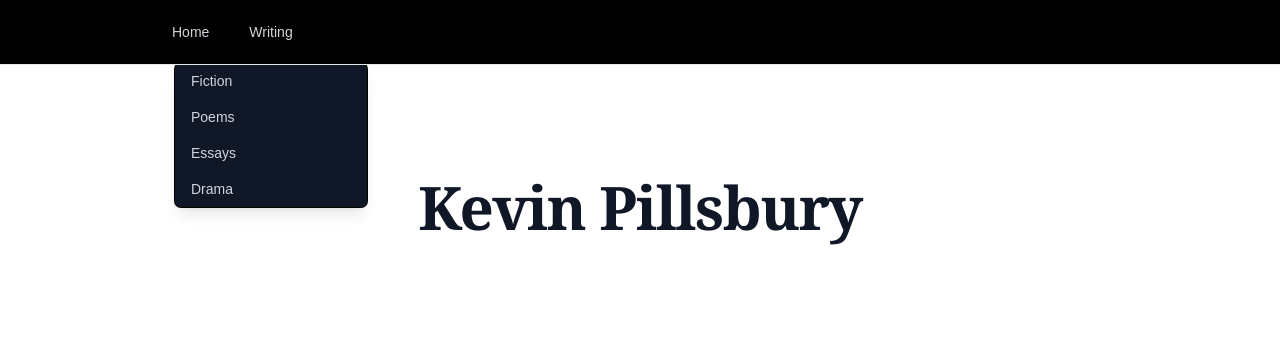
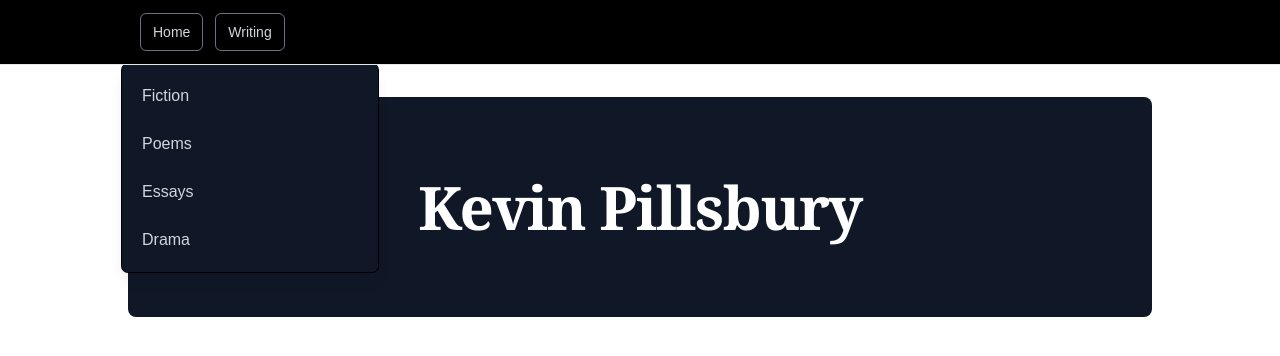
Before and after one commit to kevinpillsbury/kevin-pillsbury-website, a Next.js app: page / in a window 1280 px wide. Both pictures are taken after a click on the button "Writing". Shown: the top 356 px of the page. Built offline with nearby package versions, Linux system fonts and the light colour scheme.

Commit message:
Update UI

```diff
--- a/src/app/[genre]/page.tsx
+++ b/src/app/[genre]/page.tsx
@@ -67,8 +67,8 @@ export default async function GenrePage({ params }: GenrePageProps) {
   // but generateStaticParams helps limit valid genre routes.
 
   return (
-    <div>
-      <h1 className="text-3xl font-bold mb-8 capitalize">{formattedGenre}</h1>
+    <div className="w-full">
+      <h1 className="text-3xl font-bold mb-8 capitalize text-left">{formattedGenre}</h1>
       <GenreView compositions={compositions} />
     </div>
   );
--- a/src/app/page.tsx
+++ b/src/app/page.tsx
@@ -1,8 +1,8 @@
 export default function Home() {
   return (
-    <div className="flex flex-col items-center justify-center text-center py-20">
+    <div className="flex flex-col items-center justify-center text-center py-20 -mx-4 sm:-mx-6 lg:-mx-8 px-4 sm:px-6 lg:px-8 bg-gray-900 rounded-lg">
       <div className="max-w-2xl">
-        <h1 className="text-4xl font-bold tracking-tight text-gray-900 sm:text-6xl font-serif">
+        <h1 className="text-4xl font-bold tracking-tight text-white sm:text-6xl font-serif">
           Kevin Pillsbury
         </h1>
       </div>
--- a/src/components/GenreView.tsx
+++ b/src/components/GenreView.tsx
@@ -32,19 +32,19 @@ export default function GenreView({ compositions }: GenreViewProps) {
   }
 
   return (
-    <div className="grid grid-cols-1 md:grid-cols-3 gap-8">
-      {/* Left Column (Sidebar) */}
-      <aside className="md:col-span-1 md:border-r md:pr-6">
-        <h2 className="text-xl font-semibold mb-4 sr-only md:not-sr-only">Titles</h2>
+    <div className="grid grid-cols-1 md:grid-cols-[minmax(0,200px)_1fr_1fr] gap-8">
+      {/* Left Column (Sticky titles) */}
+      <aside className="md:sticky md:top-20 md:self-start md:max-h-[calc(100vh-6rem)] md:overflow-y-auto">
+        <h2 className="text-xl font-semibold mb-4 sr-only md:not-sr-only text-gray-900">Compositions</h2>
         <ul className="space-y-2">
           {compositions.map((composition) => (
             <li key={composition.id}>
               <button
                 onClick={() => handleSelectComposition(composition.id)}
-                className={`w-full text-left px-4 py-2 rounded-md text-sm transition-colors ${
+                className={`w-full text-left px-4 py-2 rounded-md text-sm transition-colors border ${
                   selectedCompositionId === composition.id
-                    ? 'bg-gray-200 text-gray-900 font-semibold'
-                    : 'text-gray-600 hover:bg-gray-100'
+                    ? 'bg-gray-200 text-gray-900 font-semibold border-gray-400'
+                    : 'text-gray-600 hover:bg-gray-100 border-transparent'
                 }`}
               >
                 {composition.title}
@@ -54,19 +54,24 @@ export default function GenreView({ compositions }: GenreViewProps) {
         </ul>
       </aside>
 
-      {/* Right Column (Content Area) */}
-      <main className="md:col-span-2">
+      {/* Center Column (Content horizontally centered) */}
+      <main className="flex justify-center">
+        <div className="w-full max-w-2xl">
           {selectedComposition ? (
-          <article className="prose prose-lg max-w-none">
-            <h3 className="text-2xl font-bold text-gray-800">{selectedComposition.title}</h3>
-            <p className="text-gray-700 whitespace-pre-line">{selectedComposition.content}</p>
+            <article className="prose prose-lg max-w-none prose-invert bg-gray-900 text-white rounded-lg p-6 sm:p-8">
+              <h3 className="text-2xl font-bold text-white">{selectedComposition.title}</h3>
+              <p className="text-white whitespace-pre-line">{selectedComposition.content}</p>
             </article>
           ) : (
-          <div className="flex items-center justify-center h-full min-h-[200px] text-gray-400">
+            <div className="flex items-center justify-center min-h-[200px] text-gray-400">
               <p>Select a title from the list to read.</p>
             </div>
           )}
+        </div>
       </main>
+
+      {/* Right Column – empty, reserved for later */}
+      <div className="hidden md:block" aria-hidden="true" />
     </div>
   );
 }
--- a/src/components/Navbar.tsx
+++ b/src/components/Navbar.tsx
@@ -7,30 +7,30 @@ import * as DropdownMenu from "@radix-ui/react-dropdown-menu";
 const Navbar = () => {
   return (
     <nav className="sticky top-0 z-50 bg-black border-b border-gray-200">
-      <div className="max-w-5xl mx-auto px-4 sm:px-6 lg:px-8">
+      <div className="max-w-5xl mx-auto pl-2 pr-4 sm:pl-2 sm:pr-6 lg:pl-3 lg:pr-8">
         <div className="flex items-center justify-start h-16">
-          <div className="flex items-center space-x-4">
+          <div className="flex items-center gap-3">
             <Link
               href="/"
-              className="px-3 py-2 rounded-md text-sm font-medium text-gray-300 hover:bg-gray-800 hover:text-white"
+              className="px-3 py-2 rounded-md text-sm font-medium text-gray-300 hover:bg-gray-800 hover:text-white border border-gray-500 focus:outline-none"
             >
               Home
             </Link>
             <DropdownMenu.Root>
               <DropdownMenu.Trigger asChild>
-                <button className="px-3 py-2 rounded-md text-sm font-medium text-gray-300 hover:bg-gray-800 hover:text-white focus:outline-none">
+                <button className="px-3 py-2 rounded-md text-sm font-medium text-gray-300 hover:bg-gray-800 hover:text-white border border-gray-500 focus:outline-none">
                   <span>Writing</span>
                 </button>
               </DropdownMenu.Trigger>
               <DropdownMenu.Portal>
                 <DropdownMenu.Content
-                  className="mt-2 w-48 bg-gray-900 rounded-md shadow-lg ring-1 ring-black ring-opacity-5 focus:outline-none"
+                  className="mt-2 w-64 min-w-[16rem] bg-gray-900 rounded-md shadow-lg ring-1 ring-black ring-opacity-5 focus:outline-none py-2"
                   sideOffset={5}
                 >
                   <DropdownMenu.Item asChild>
                     <Link
                       href="/fiction"
-                      className="block px-4 py-2 text-sm text-gray-300 hover:bg-gray-800 hover:text-white"
+                      className="block px-5 py-3 text-base text-gray-300 hover:bg-gray-800 hover:text-white"
                     >
                       Fiction
                     </Link>
@@ -38,7 +38,7 @@ const Navbar = () => {
                   <DropdownMenu.Item asChild>
                     <Link
                       href="/poem"
-                      className="block px-4 py-2 text-sm text-gray-300 hover:bg-gray-800 hover:text-white"
+                      className="block px-5 py-3 text-base text-gray-300 hover:bg-gray-800 hover:text-white"
                     >
                       Poems
                     </Link>
@@ -46,7 +46,7 @@ const Navbar = () => {
                   <DropdownMenu.Item asChild>
                     <Link
                       href="/essay"
-                      className="block px-4 py-2 text-sm text-gray-300 hover:bg-gray-800 hover:text-white"
+                      className="block px-5 py-3 text-base text-gray-300 hover:bg-gray-800 hover:text-white"
                     >
                       Essays
                     </Link>
@@ -54,7 +54,7 @@ const Navbar = () => {
                   <DropdownMenu.Item asChild>
                     <Link
                       href="/drama"
-                      className="block px-4 py-2 text-sm text-gray-300 hover:bg-gray-800 hover:text-white"
+                      className="block px-5 py-3 text-base text-gray-300 hover:bg-gray-800 hover:text-white"
                     >
                       Drama
                     </Link>
```
Lines whose indentation alone changed are shown as unchanged.
